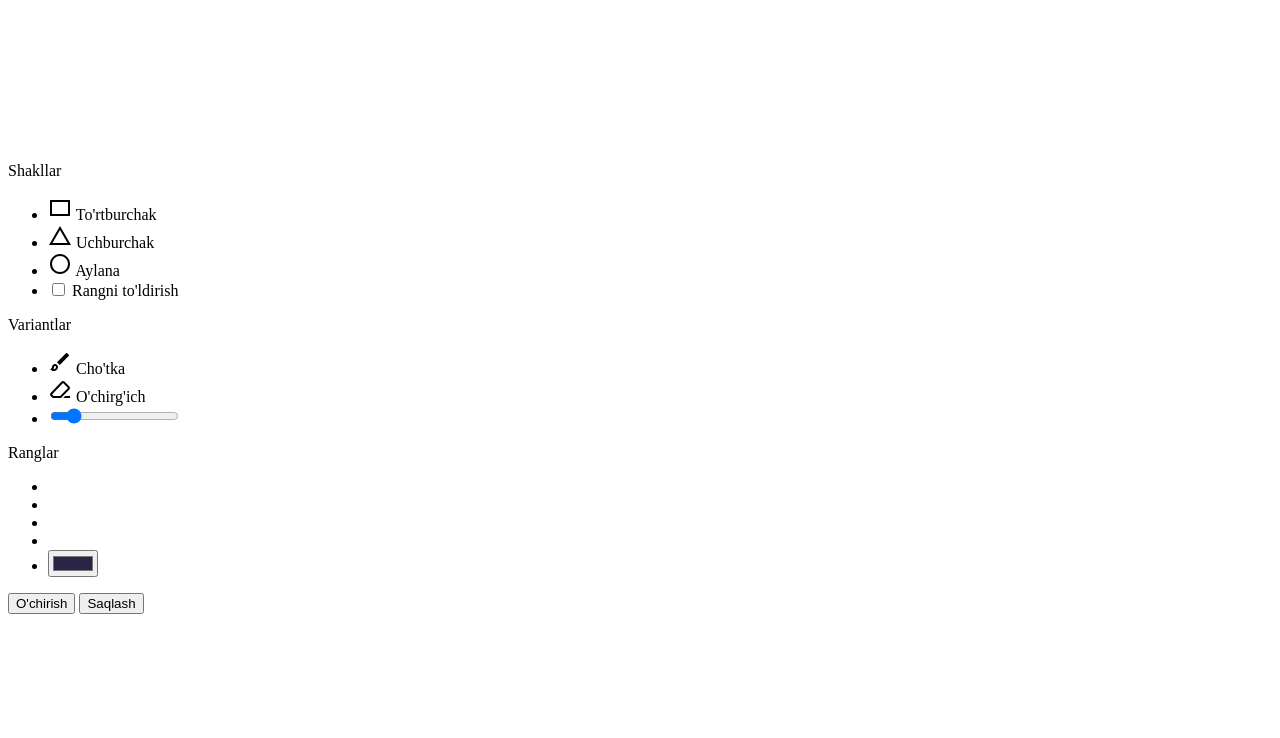
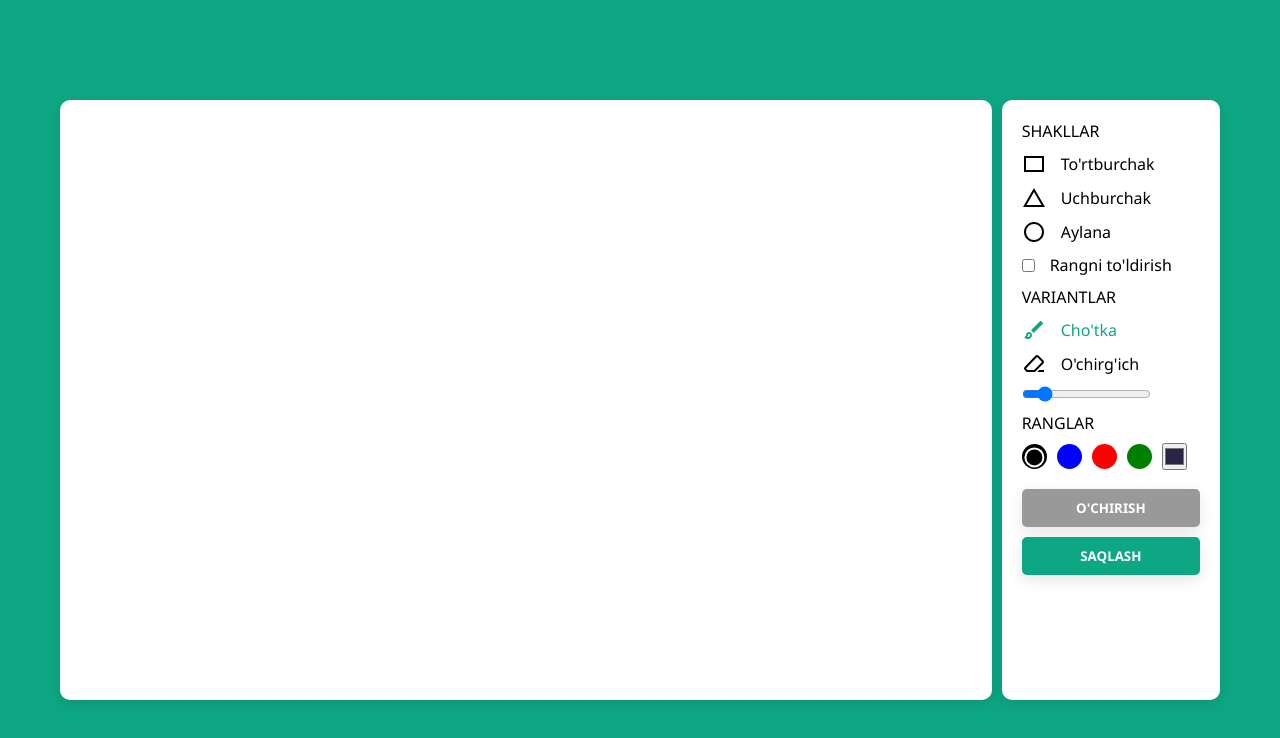
Before and after one commit to fozilbekfayzullayev/paint-clone, a plain HTML site: page index.html in a window 1280 px wide. Drawn offline with Linux system fonts and the light colour scheme.

Commit message:
add style.css: implement base styles for layout, colors, and buttons

```diff
--- a/index.html
+++ b/index.html
@@ -4,6 +4,7 @@
 <head>
     <meta charset="UTF-8" />
     <meta name="viewport" content="width=device-width, initial-scale=1.0" />
+    <link rel="stylesheet" href="./style/style.css">
     <title>Document</title>
 </head>
 
@@ -64,13 +65,13 @@
                 </ul>
             </div>
             <div class="row colors">
-                <label for="title">Ranglar</label>
+                <label class="title">Ranglar</label>
                 <ul class="options">
-                    <li class="options"></li>
-                    <li class="options"></li>
-                    <li class="options"></li>
-                    <li class="options"></li>
-                    <li class="options">
+                    <li class="option selected"></li>
+                    <li class="option"></li>
+                    <li class="option"></li>
+                    <li class="option"></li>
+                    <li class="option">
                         <input type="color" id="color-picker" value="#2a2547">
                     </li>
                 </ul>
@@ -81,6 +82,8 @@
             </div>
         </section>
     </div>
+
+    <script src="./js/script.js"></script>
 </body>
 
 </html>
--- a/style/style.css
+++ b/style/style.css
@@ -0,0 +1,144 @@
+*{
+    margin: 0;
+    padding: 0;
+    box-sizing: border-box;
+    font-family: 'Segoe UI', Tahoma, Geneva, Verdana, sans-serif;
+}
+
+body {
+    display: flex;
+    justify-content: center;
+    align-items: center;
+    min-height: 100vh;
+    background: #0ea784;
+}
+
+.container {
+    display: flex;
+    width: 100%;
+    max-width: 1200px;
+    gap: 10px;
+    padding: 20px;
+}
+
+section {
+    background: #fff;
+    border-radius: 10px;
+    box-shadow: 0 5px 15px rgba(0, 0, 0, 0.1);
+    padding: 20px;
+    height: 600px;
+}
+
+.drawing-board {
+    flex: 5;
+}
+
+.tools-board {
+    flex: 1;
+    display: flex;
+    flex-direction: column;
+    row-gap: 10px;
+}
+
+.title {
+    text-transform: uppercase;
+}
+
+.row .options{
+    display: flex;
+    flex-direction: column;
+    row-gap: 10px;
+    margin-top: 10px;
+}
+
+.row .options .option{
+    display: flex;
+    align-items: center;
+    gap: 5px;
+    cursor: pointer;
+}
+
+.option:is(:hover, .active){
+    color: #0ea784;
+}
+
+.option :where(span, label){
+    padding-left: 10px;
+}
+
+.colors .options {
+    display: flex;
+    flex-direction: row;
+    align-items: center;
+    gap: 10px;
+}
+
+.colors .option {
+    position: relative;
+    border-radius: 50%;
+    cursor: pointer;
+    width: 25px;
+    height: 25px;
+    position: relative;
+}
+
+.colors .option:nth-child(1) {
+    background: black;
+}
+
+.colors .option:nth-child(2) {
+    background: blue;
+}
+
+.colors .option:nth-child(3) {
+    background: red;
+}
+
+.colors .option:nth-child(4) {
+    background: green;
+}
+
+.colors .option.selected::before {
+    content: '';
+    position: absolute;
+    width: 16px;
+    height: 16px;
+    border: 2px solid #fff;
+    background: inherit;
+    border-radius: inherit;
+    transform: translate(-48%, -48%);
+    top: 50%;
+    left: 50%;
+}
+
+.buttons {
+    display: flex;
+    flex-direction: column;
+    gap: 10px;
+    margin-top: 10px;
+}
+
+.buttons button {
+    padding: 10px;
+    border: none;
+    border-radius: 5px;
+    cursor: pointer;
+    text-transform: uppercase;
+    font-weight: bold;
+    box-shadow: 0 5px 15px rgba(0, 0, 0, 0.1);
+    transition: opacity 0.3s ease;
+}
+
+.clear-canvas {
+    background: #999;
+    color: #fff;
+}
+
+.save-canvas {
+    background: #0ea784;
+    color: #fff;
+}
+
+.buttons button:hover {
+    opacity: 0.8;
+}
```
